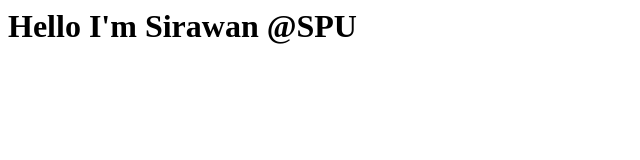
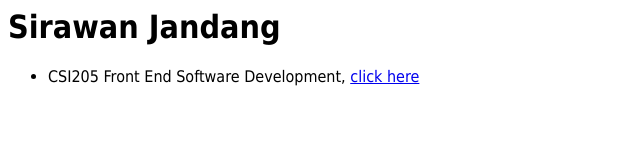
Before and after one commit to Jandang/Jandang.github.io, a plain HTML site: page index.html in a window 1280 px wide. Shown: the whole page, without its empty margins (0-640 px from the left). Drawn offline with Linux system fonts and the light colour scheme.

Commit message:
Update index.html

```diff
--- a/index.html
+++ b/index.html
@@ -1 +1,14 @@
-<h1>Hello I'm Sirawan @SPU</h1>
+<html>
+  <head>
+    <title>Sirawan JandanG</title>
+    <style>
+      body {font-family: Tahoma, Verdana, Segoe, sans-serif;}
+    </style>
+  </head>
+  <body>
+    <h1>Sirawan Jandang</h1>
+    <ul>
+      <li>CSI205 Front End Software Development, <a href='https://jandang.github.io/_multipages'>click here</a></li>
+    </ul>
+  </body>
+</html>
```
